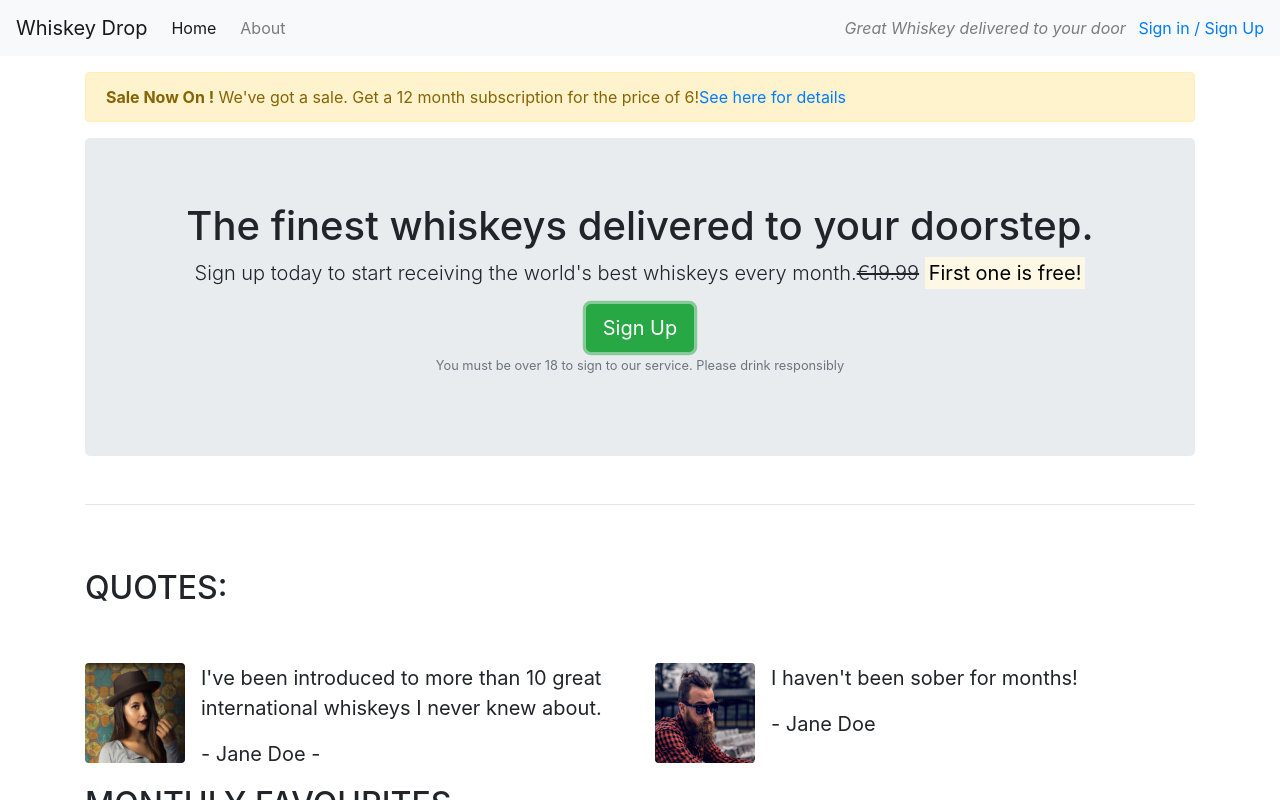
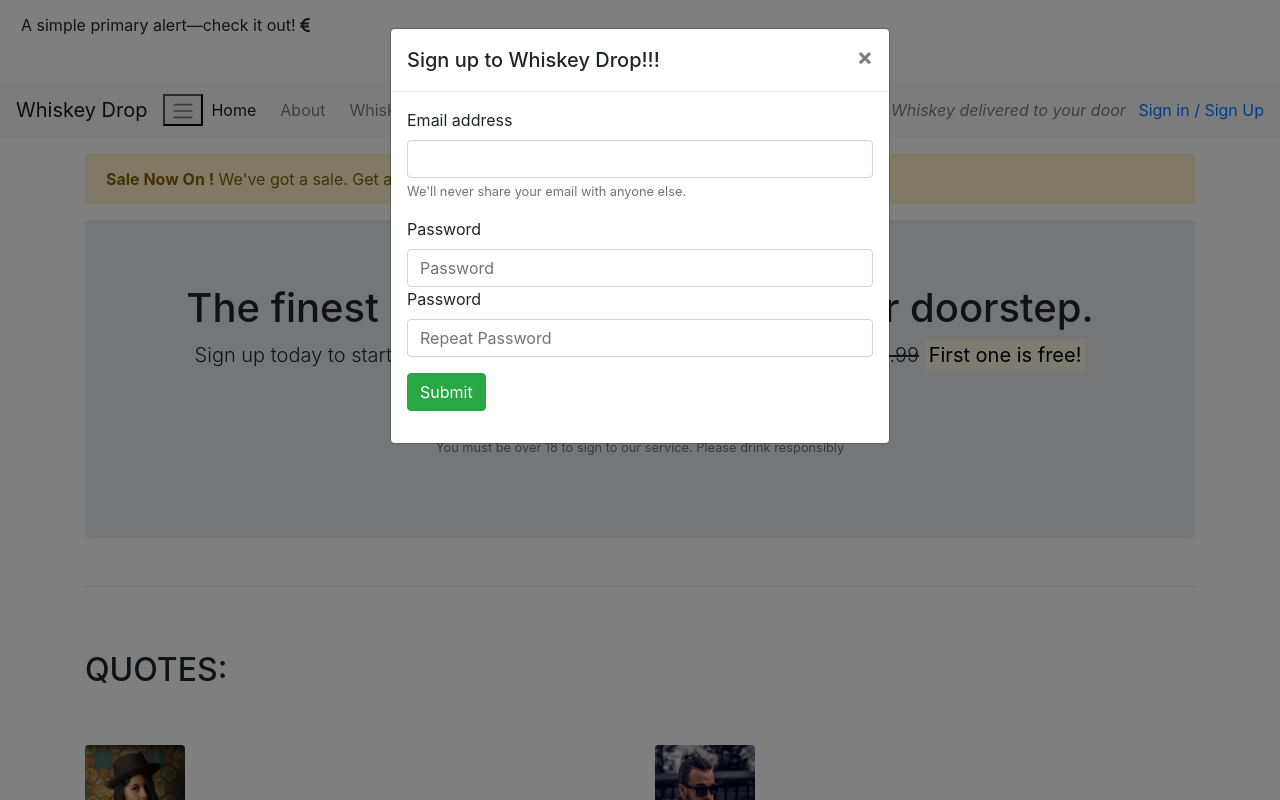
Before and after one commit to Andrew-code2020/whiskeydrop, a plain HTML site: page index.html in a window 1280 px wide. Both pictures are taken after a click on the button "Sign Up". Shown: the top 800 px of the page. Drawn offline with nearby package versions, Linux system fonts and the light colour scheme.

Commit message:
Bootstrap components section complete. Javascript Modal added

```diff
--- a/index.html
+++ b/index.html
@@ -3,7 +3,6 @@
 
 <head>
 	<meta charset="utf-8">
-
 	<title>Whiskey Drop | Taste a new whiskey every month</title>
 	<meta name="viewport" content="width=device-width" , initial scale="1.0">
 	<link rel="stylesheet" href="https://maxcdn.bootstrapcdn.com/bootstrap/4.1.3/css/bootstrap.min.css">
@@ -11,16 +10,37 @@
 </head>
 
 <body>
+
+<div class="alert alert-blue" role="alert">
+  <p>A simple primary alert—check it out! <i class="fas fa-euro-sign"></i></p>
+</div>
+
 	<nav class="navbar navbar-light bg-light navbar-expand-sm">
 		<a href="/" class="navbar-brand">Whiskey Drop</a>
+		<button class ="navbar-toggle ml-auto" type="button" data-toggle ="collapse" data-target="#navbarNavDropdown" aria-controls="navbarNavdropdown" aria-expanded="false" aria-label="Toggle Navigation">
+        <span class= "navbar-toggler-icon"></span></button>
+		<div class="collapse navbar-collapse" id="navbarNavDropdown">
 			<ul class="navbar-nav mr-auto">
 				<li class="active nav-item mr-2"><a class="nav-link" href="/">Home</a></li>
 				<li class="nav-item mr-2"><a class="nav-link" href="/about">About</a></li>
+				<li class="nav-item dropdown"> <a class="nav-link dropdown-toggle" href=# id="navbarDropdownMenuLink"
+						role="button" data-toggle="dropdown" aria-haspopup="true" aria-expanded="false">
+						Whiskeys
+					</a>
+					<div class="dropdown-menu" aria-labelledby="dropdownMenuButton">
+						<a class="dropdown-item" href="#">Irish</a>
+						<a class="dropdown-item" href="#">Scotch</a>
+						<a class="dropdown-item" href="#">Japanese</a>
+						<a class="dropdown-item" href="#">American</a>
+					</div>
+				</li>
 				<li class="nav-item mr-2 d-block d-sm-none"><a class="nav-link" href="/about">Sign In/ Sign Up</a></li>
 			</ul>
+		</div>
 		<div class="d-none d-md-block">
 			<p class="navbar-text my-auto mr-2"><i>Great Whiskey delivered to your door</i></p>
 			<a href="/login"> Sign in / Sign Up</a>
+		</div>
 		</div>
 	</nav>
 	<article class="container mt-3">
@@ -41,7 +61,7 @@
 							class="d-none d-sm-inline">€19.99</s>
 						<span class="d-inline d-sm-none"><br></span>
 						<strong><mark>First one is free!</mark></strong></p>
-					<button class="btn btn-success btn-lg">Sign Up </button>
+					<button class="btn btn-success btn-lg" data-toggle="modal" data-target="#signUpModal">Sign Up </button>
 					<p class="text-muted">
 						<small>You must be over 18 to sign to our service. Please drink responsibly</small></p>
 				</section>
@@ -59,9 +79,9 @@
 			</div>
 			<div class="row">
 				<div class="col-12 col-md-6">
-					<div class="media">
+					<div class="media-body">
 						<div class="d-none d-sm-block">
-							<img src="images/girl-image.png" class="rounded circle mr-3" height=100 width=100">
+							<img src="images/girl-image.png" class="rounded circle mr-3" height=100 width=100>
 						</div>
 							<div class="media-body">
 								<blockquote class="blockquote">
@@ -74,9 +94,9 @@
 						</div>
 					</div>
 					<div class="col-12 col-md-6">
-						<div class="media">
+						<div class="media-body">
 							<div class="d-none d-sm-block">
-								<img src="images/guy-image.png" class="rounded circle mr-3" height=100 width=100">
+								<img src="images/guy-image.png" class="rounded circle mr-3" height=100 width=100>
 							</div>
 								<div class="media-body">
 									<blockquote class="blockquote">
@@ -135,7 +155,7 @@
 			<div class="row">
 				<div class="col-12 col-md-6 col-lg-4">
 					<div class="feature">
-						<h3><i class="fas fa-gift d-none d-sm-inline"></i> Feature 1 <span class="badge badge-success">NEW<span></h3>
+						<h3><i class="fas fa-gift d-none d-sm-inline"></i> Feature 1<span class="badge badge-success">NEW<span></h3>
 						<p>Lorem ipsum dolor sit amet, consectetur adipiscing elit, sed do eiusmod tempor incididunt ut
 							labore et dolore magna aliqua. Ut enim ad minim veniam, quis nostrud exercitation ullamco
 							laboris nisi ut aliquip ex ea commodo consequat.</p>
@@ -163,6 +183,44 @@
 			</div>
 		</section>
 	</article>
+    <div class="modal" tabindex="-1" role="dialog" id="signUpModal">
+  <div class="modal-dialog" role="document">
+    <div class="modal-content">
+      <div class="modal-header">
+        <h5 class="modal-title">Sign up to Whiskey Drop!!!</h5>
+        <button type="button" class="close" data-dismiss="modal" aria-label="Close">
+          <span aria-hidden="true">&times;</span>
+							</button>
+					</div>
+					<div class="modal-body">
+						<form>
+							<div class="form-group">
+								<label for="exampleInputEmail1">Email address</label>
+								<input type="email" class="form-control" id="exampleInputEmail1" aria-describedby="emailHelp">
+								<small id="emailHelp" class="form-text text-muted">We'll never share your email with anyone else.</small>
+							</div>
+							<div class="form-group">
+								<label for="password">Password</label>
+								<input type="password" class="form-control" id="password" placeholder="Password">
+								<div class="form-group">
+									<label for="repeatPassword">Password</label>
+									<input type="password" class="form-control" id="repeatPassword" placeholder="Repeat Password">
+                                </div>
+									<button type="submit" class="btn btn-success">Submit</button>
+						</form>
+					</div>
+				</div>
+			</div>
+			</div>
+			<script src="https://code.jquery.com/jquery-3.4.1.slim.min.js"
+				integrity="sha384-J6qa4849blE2+poT4WnyKhv5vZF5SrPo0iEjwBvKU7imGFAV0wwj1yYfoRSJoZ+n"
+				crossorigin="anonymous"></script>
+			<script src="https://cdn.jsdelivr.net/npm/popper.js@1.16.0/dist/umd/popper.min.js"
+				integrity="sha384-Q6E9RHvbIyZFJoft+2mJbHaEWldlvI9IOYy5n3zV9zzTtmI3UksdQRVvoxMfooAo"
+				crossorigin="anonymous"></script>
+			<script src="https://stackpath.bootstrapcdn.com/bootstrap/4.4.1/js/bootstrap.min.js"
+				integrity="sha384-wfSDF2E50Y2D1uUdj0O3uMBJnjuUD4Ih7YwaYd1iqfktj0Uod8GCExl3Og8ifwB6"
+				crossorigin="anonymous"></script>
 </body>
 
 </html>
```
Lines whose indentation alone changed are shown as unchanged.
